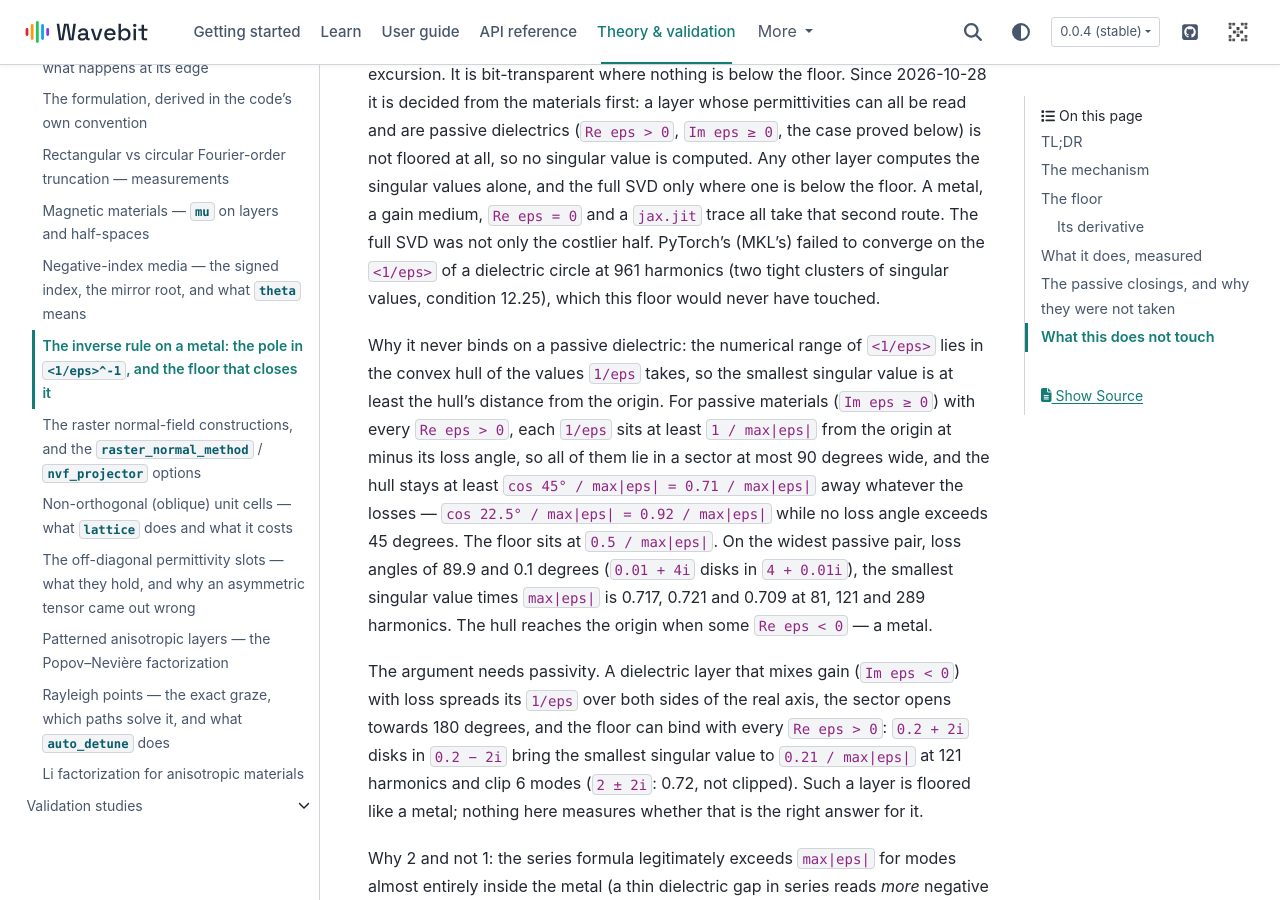
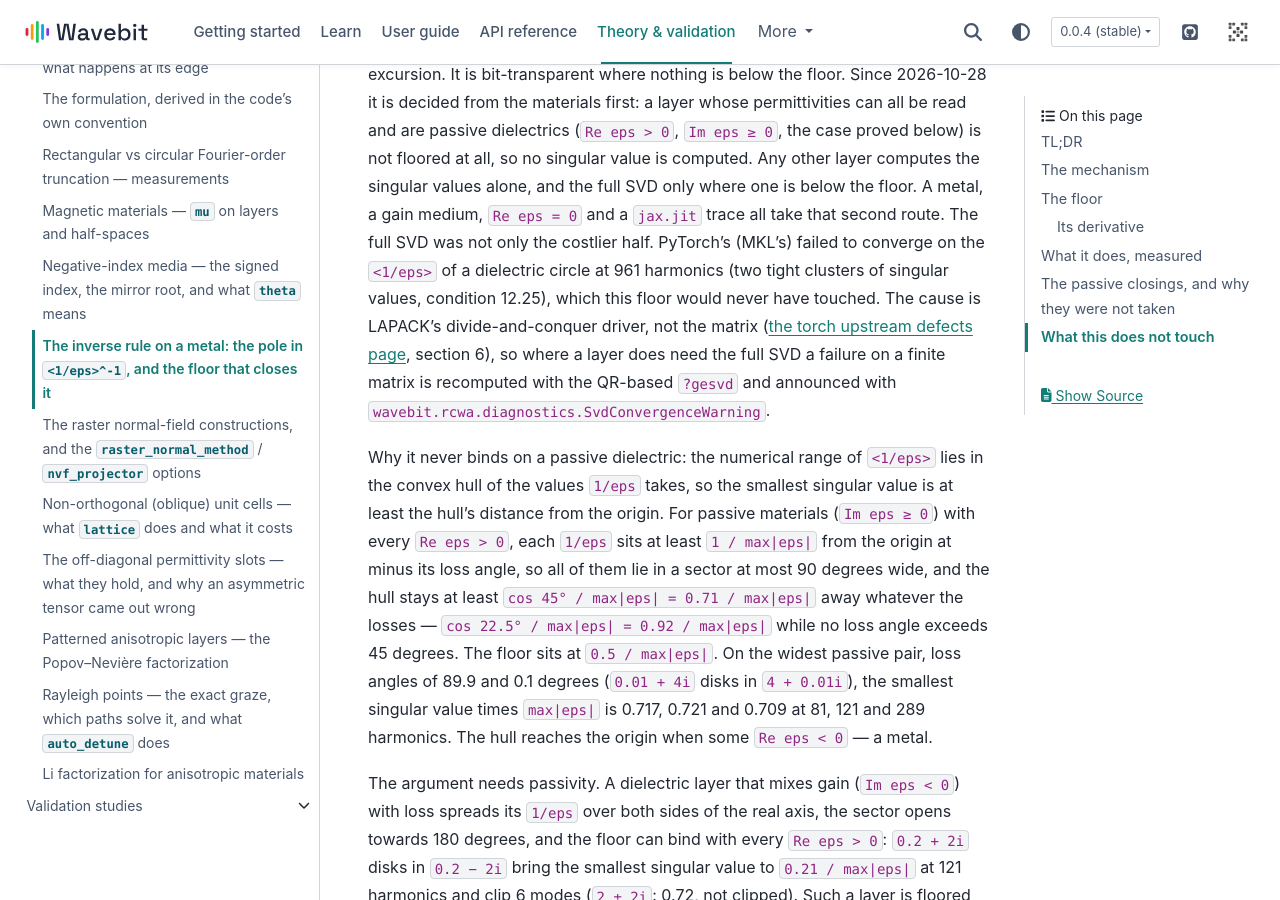
Before and after one commit to fieldalgo/wavebit, a Sphinx documentation site: the page built from docs/theory/rcwa/nvf-metal-inverse-rule.md, in a window 1280 px wide and 900 px high, scrolled down 4855 px. Built offline with Sphinx 7.4.7 and the PyData theme 0.15.4, drawn with Linux system fonts in a browser that asks for light colours; pages that are not in the unit, such as notebooks, are missing from menus.

Commit message:
docs(nvf): say which jit layers reach the floor's SVD, and that a failure is retried
main now decides the passive-dielectric case on the host, so under jax.jit
a material that is a constant of the trace skips the SVD; only a layer whose
permittivity is a jit argument or a vmap lane (or a metal) still takes it.
The warning's docstring and the defects page said every NVF layer under jit.
The NVF theory page now also says a ?gesdd failure is recomputed with ?gesvd.

Co-Authored-By: Claude Opus 5.5 <noreply@anthropic.com>
Claude-Session: https://claude.ai/code/session_01RKzHy8gt3tzmq4rXfS56Le

```diff
--- a/docs/theory/rcwa/nvf-metal-inverse-rule.md
+++ b/docs/theory/rcwa/nvf-metal-inverse-rule.md
@@ -120,7 +120,10 @@ computed. Any other layer computes the singular values alone, and the full SVD o
 below the floor. A metal, a gain medium, `Re eps = 0` and a `jax.jit` trace all take that second
 route. The full SVD was not only the costlier half. PyTorch's (MKL's) failed to converge on the
 `<1/eps>` of a dielectric circle at 961 harmonics (two tight clusters of singular values,
-condition 12.25), which this floor would never have touched.
+condition 12.25), which this floor would never have touched. The cause is LAPACK's
+divide-and-conquer driver, not the matrix ([the torch upstream defects page](../../development/torch-upstream-defects.md),
+section 6), so where a layer does need the full SVD a failure on a finite matrix is recomputed
+with the QR-based `?gesvd` and announced with `wavebit.rcwa.diagnostics.SvdConvergenceWarning`.
 
 Why it never binds on a passive dielectric: the numerical range of `<1/eps>` lies in the convex
 hull of the values `1/eps` takes, so the smallest singular value is at least the hull's distance
```
Also changed, not shown: docs/development/torch-upstream-defects.md (+3 -1 lines), 1 other file.
